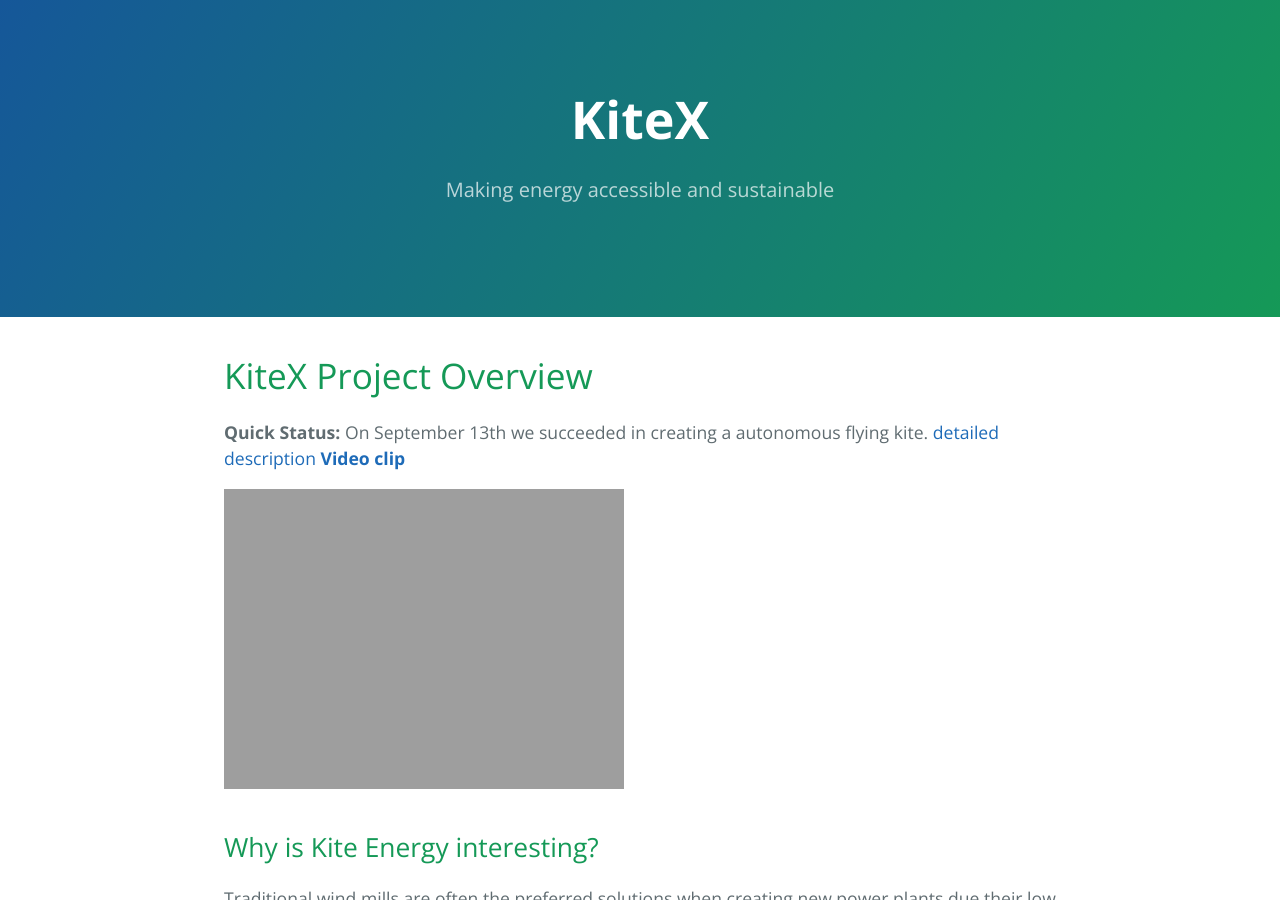
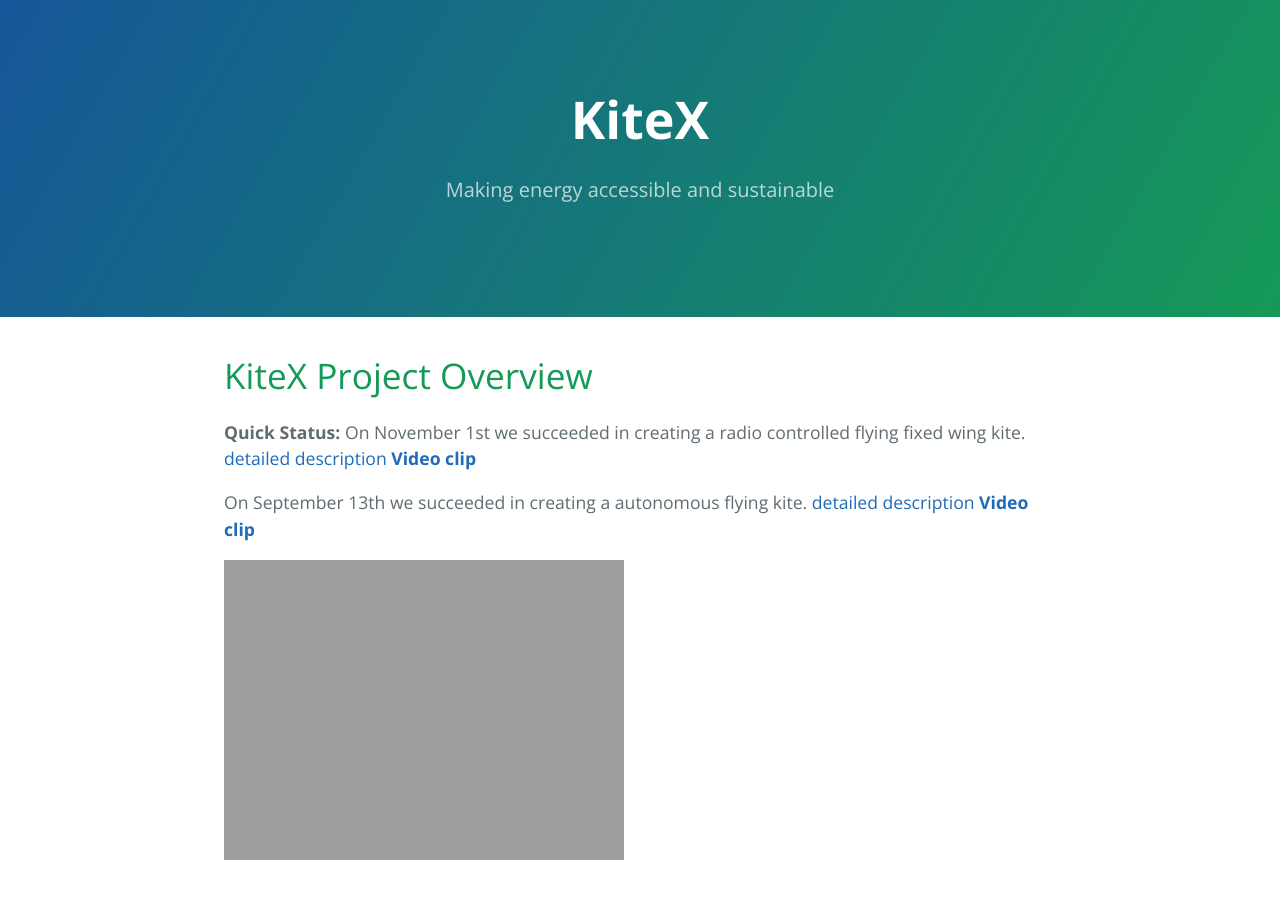
Before and after one commit to kitextech/kitextech.github.io, a Jekyll site: the page built from index.md, in a window 1280 px wide and 900 px high. Built offline with Jekyll 4.4.1, drawn with Linux system fonts in a browser that asks for light colours.

Commit message:
fixed wing flight

```diff
--- a/index.md
+++ b/index.md
@@ -4,7 +4,10 @@ title: {{ site.name }}
 ---
 
 # KiteX Project Overview
-**Quick Status:** On September 13th we succeeded in creating a autonomous flying kite. [detailed description]({{ site.github.url }}{% post_url 2016-09-13-AK002-first-self-flying-kite %}) **[Video clip](https://youtu.be/O_YaRTxpii8)**
+**Quick Status:**
+On November 1st we succeeded in creating a radio controlled flying fixed wing kite. [detailed description]({{ site.github.url }}{% post_url 2016-11-01-FW001-first-radio-controled-fixed-wing-kite %}) **[Video clip](https://youtu.be/9TSOK74dM5k)**
+
+On September 13th we succeeded in creating a autonomous flying kite. [detailed description]({{ site.github.url }}{% post_url 2016-09-13-AK002-first-self-flying-kite %}) **[Video clip](https://youtu.be/O_YaRTxpii8)**
 
 ![Gif of AK002 flying autonomously]({{ site.github.url }}/images/AK002Flying.gif)
 
```
Also changed, not shown: _posts/2016-11-01-FW001-first-radio-controled-fixed-wing-kite.md (added, +15 -0 lines).
